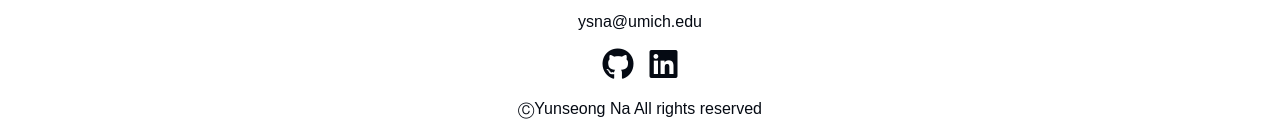
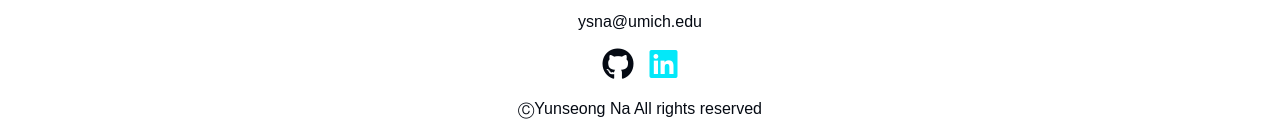
Before and after one commit to ysna99/Portfolio, a plain HTML site: page index.html in a window 1280 px wide. In both pictures the pointer is over the link 663 px from the left and 3490 px from the top of the page. Shown: the part 3425-3562 px from the top of the page. Drawn offline with Linux system fonts and the light colour scheme.

Commit message:
css edit
dd

```diff
--- a/css/style.css
+++ b/css/style.css
@@ -454,7 +454,7 @@ transition: color 200ms ease-in;
 color: purple;
 }
 .contact-link2:hover{
-    color: var(--color-primary)
+    color: var(--color-accent);
 
 }
 
```
Also changed, not shown: src/main.js (line endings or trailing spaces).
